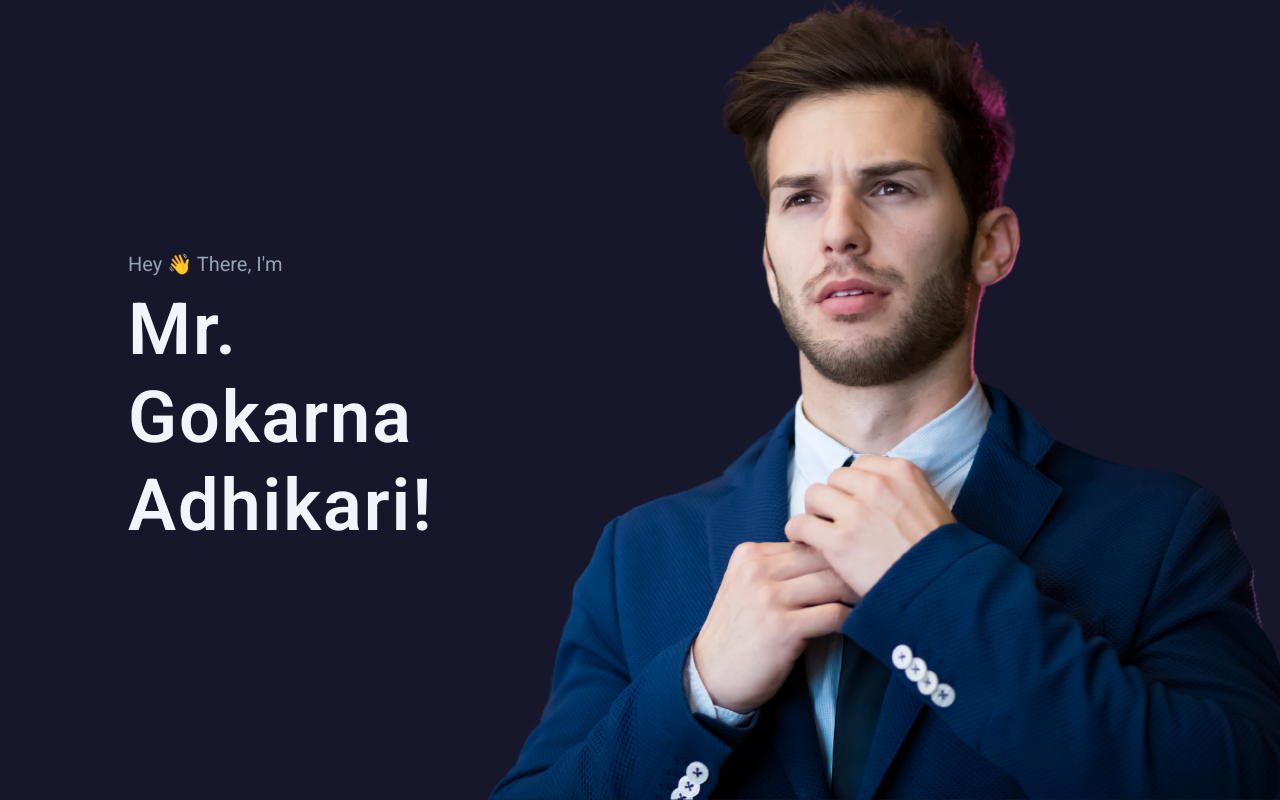
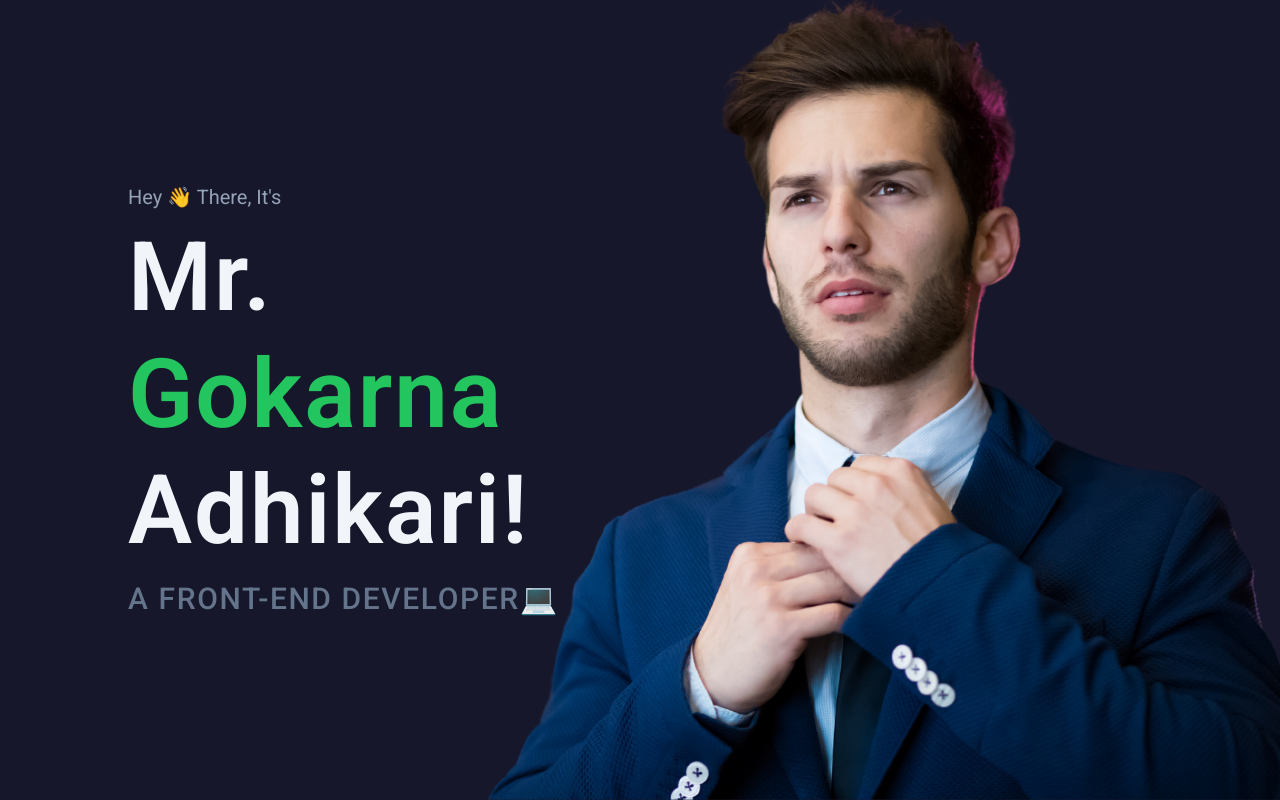
Before and after one commit to gokarna123-goku/m_portfolio, a React (Vite) app: page / in a window 1280 px wide. Built offline with nearby package versions, Linux system fonts and the light colour scheme.

Commit message:
almost completed the hero section

```diff
--- a/src/components/Home/Home.jsx
+++ b/src/components/Home/Home.jsx
@@ -5,11 +5,14 @@ const Home = () => {
   return (
     <>
       <div className="hero_img px-32">
-        <div className="w-2/5">
-          <h6 className="text-slate-400 mb-2 text-xl">Hey 👋 There, I'm</h6>
-          <h1 className="text-slate-100 text-7xl font-black leading-[5.5rem] tracking-[0.12rem]">
-            Mr. Gokarna Adhikari!
+        <div className="w-2/4">
+          <h6 className="text-slate-400 mb-2 text-xl">Hey 👋 There, It's</h6>
+          <h1 className="text-slate-100 text-8xl font-black leading-[7.3rem] tracking-[0.12rem] mb-3">
+            Mr. <span className="text-green-500">Gokarna</span> Adhikari!
           </h1>
+          <p className="text-slate-500 uppercase text-3xl font-medium tracking-[0.1rem]">
+            A Front-End Developer💻
+          </p>
         </div>
       </div>
     </>
```
